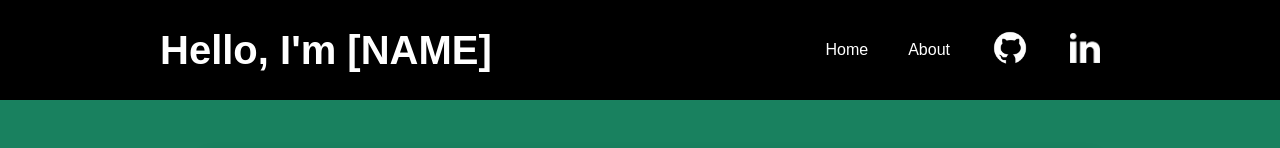
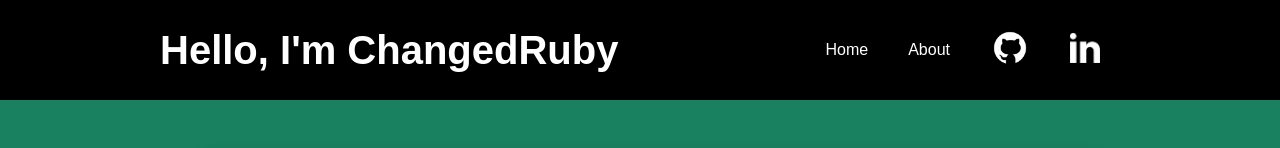
Before and after one commit to ChangedRuby/ChangedRuby.github.io, a plain HTML site: page index.html in a window 1280 px wide. Shown: the top 148 px of the page. Drawn offline with Linux system fonts and the light colour scheme.

Commit message:
Changed title.

```diff
--- a/index.html
+++ b/index.html
@@ -10,7 +10,7 @@
     <header class="normal_header" id="sidebar">
         <div class="inner_header">
             <div class="name_container">
-                <h1 class="title">Hello, I'm [NAME]</h1>
+                <h1 class="title">Hello, I'm ChangedRuby</h1>
             </div>
 
             <div class="close_sidebar_container">
@@ -29,7 +29,7 @@
     <header class="mobile_header">
         <div class="inner_header">
             <div class="name_container">
-                <h1 class="title">Hello, I'm [NAME]</h1>
+                <h1 class="title">Hello, I'm ChangedRuby</h1>
             </div>
 
             <div class="tab_toggle">
--- a/styles/style.css
+++ b/styles/style.css
@@ -364,6 +364,7 @@ header {
     height: 100%;
     text-align: center;
     vertical-align: middle;
+    font-size: 30px;
   }
 
   .mobile_header .inner_header {
```
